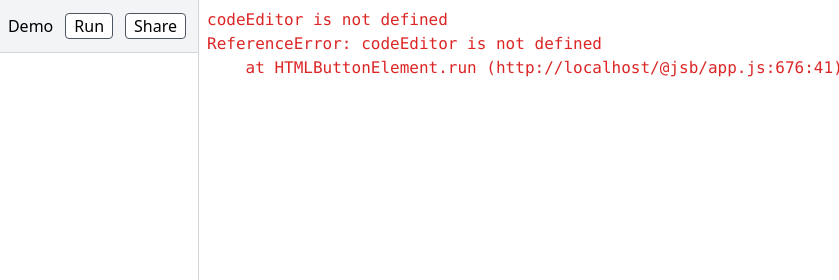
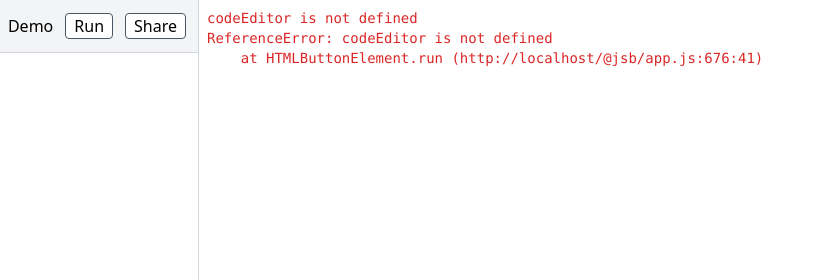
Before and after one commit to limboy/canvasdraw, a website built with Vite: page packages/frontend/index.html in a window 1280 px wide. Both pictures are taken after a click on the button "Run". Shown: the top 280 px of the page, 441-1280 px from the left. Built offline with nearby package versions, Linux system fonts and the light colour scheme; no server answers.

Commit message:
udpate error text

```diff
--- a/packages/frontend/index.html
+++ b/packages/frontend/index.html
@@ -38,7 +38,7 @@
     </div>
     <div id="canvas-container" class="flex flex-col overflow-hidden">
       <div class="h-full bg-white flex-grow relative flex items-center justify-center">
-        <div id="error" class="absolute h-full w-full top-0 left-0 hidden p-2 text-red-600"></div>
+        <div id="error" class="absolute h-full w-full top-0 left-0 hidden p-2 text-red-600 text-sm"></div>
         <canvas id="canvas" class="h-full w-full"></canvas>
       </div>
     </div>
```
